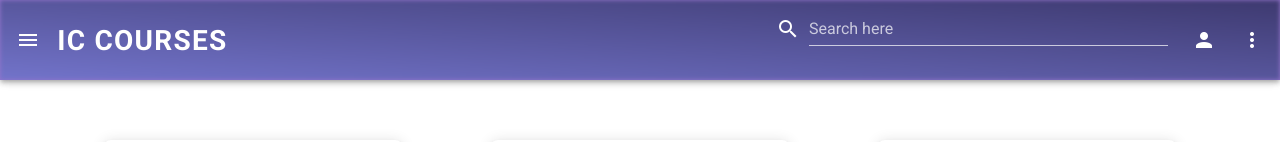
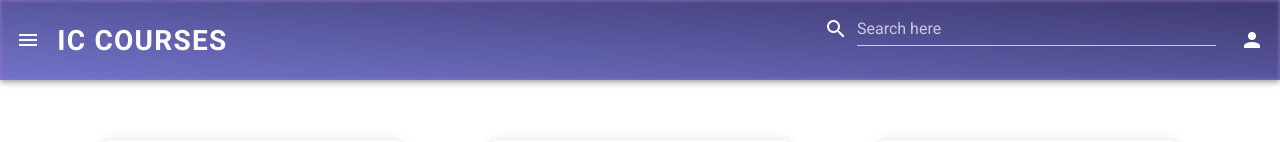
Before and after one commit to GigaCatZ/Frontend, a Vue app in the folder frontend_vue/: page / in a window 1280 px wide. Shown: the top 142 px of the page. Built offline with nearby package versions, Linux system fonts and the light colour scheme.

Commit message:
Remove the side dot

```diff
--- a/frontend_vue/src/App.vue
+++ b/frontend_vue/src/App.vue
@@ -65,9 +65,6 @@
           </v-card-actions>
         </v-card>
       </v-menu>
-      <v-btn icon>
-        <v-icon>mdi-dots-vertical</v-icon>
-      </v-btn>
     </v-app-bar>
 
     <v-navigation-drawer v-model="drawer" absolute app>
```
Also changed, not shown: frontend_vue/src/components/Home.vue (line endings or trailing spaces).
